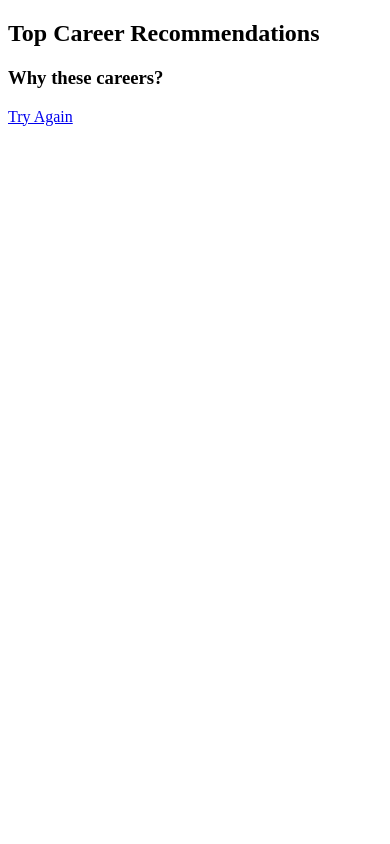
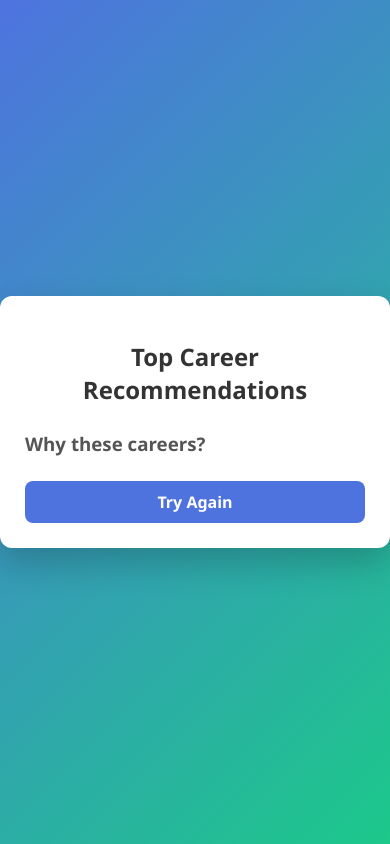
Before and after one commit to p-hariprasad/Hybrid-Career-Recommendation-System, a Flask app: template app/templates/result.html in a window 390 px wide. Run offline with Flask 3, Linux system fonts and the light colour scheme; the template is opened without the code that fills it, so the values that code supplies are empty.

Commit message:
Enhance result.html with styling and structure

```diff
--- a/app/templates/result.html
+++ b/app/templates/result.html
@@ -2,14 +2,104 @@
 <html>
 <head>
     <title>Recommendation Result</title>
+
+    <style>
+        body {
+            font-family: 'Segoe UI', Tahoma, Geneva, Verdana, sans-serif;
+            background: linear-gradient(135deg, #4e73df, #1cc88a);
+            margin: 0;
+            padding: 0;
+            display: flex;
+            justify-content: center;
+            align-items: center;
+            min-height: 100vh;
+        }
+
+        .container {
+            background: #ffffff;
+            padding: 40px;
+            width: 500px;
+            border-radius: 12px;
+            box-shadow: 0 15px 35px rgba(0, 0, 0, 0.2);
+        }
+
+        h2 {
+            text-align: center;
+            margin-bottom: 20px;
+            color: #333;
+        }
+
+        h3 {
+            margin-top: 25px;
+            color: #555;
+        }
+
+        ol {
+            padding-left: 20px;
+        }
+
+        ol li {
+            margin-bottom: 12px;
+            padding: 10px;
+            background: #f8f9fc;
+            border-radius: 8px;
+            font-size: 15px;
+        }
+
+        ul {
+            padding-left: 20px;
+        }
+
+        ul li {
+            margin-bottom: 8px;
+            color: #444;
+        }
+
+        .confidence {
+            color: #4e73df;
+            font-weight: bold;
+        }
+
+        .back-btn {
+            display: block;
+            text-align: center;
+            margin-top: 25px;
+            padding: 10px;
+            background: #4e73df;
+            color: white;
+            text-decoration: none;
+            border-radius: 8px;
+            font-weight: bold;
+            transition: 0.3s;
+        }
+
+        .back-btn:hover {
+            background: #2e59d9;
+            transform: translateY(-2px);
+            box-shadow: 0 5px 15px rgba(0, 0, 0, 0.2);
+        }
+
+        @media (max-width: 550px) {
+            .container {
+                width: 90%;
+                padding: 25px;
+            }
+        }
+    </style>
 </head>
+
 <body>
+    <div class="container">
         <h2>Top Career Recommendations</h2>
 
         <ol>
             {% for career, score in results %}
             <li>
-            <strong>{{ career }}</strong> — Confidence: {{ "%.2f"|format(score) }}
+                <strong>{{ career }}</strong> —
+                Confidence:
+                <span class="confidence">
+                    {{ "%.2f"|format(score) }}
+                </span>
             </li>
             {% endfor %}
         </ol>
@@ -21,6 +111,7 @@
             {% endfor %}
         </ul>
 
-    <a href="/">Try Again</a>
+        <a href="/" class="back-btn">Try Again</a>
+    </div>
 </body>
 </html>
```
Lines whose indentation alone changed are shown as unchanged.
